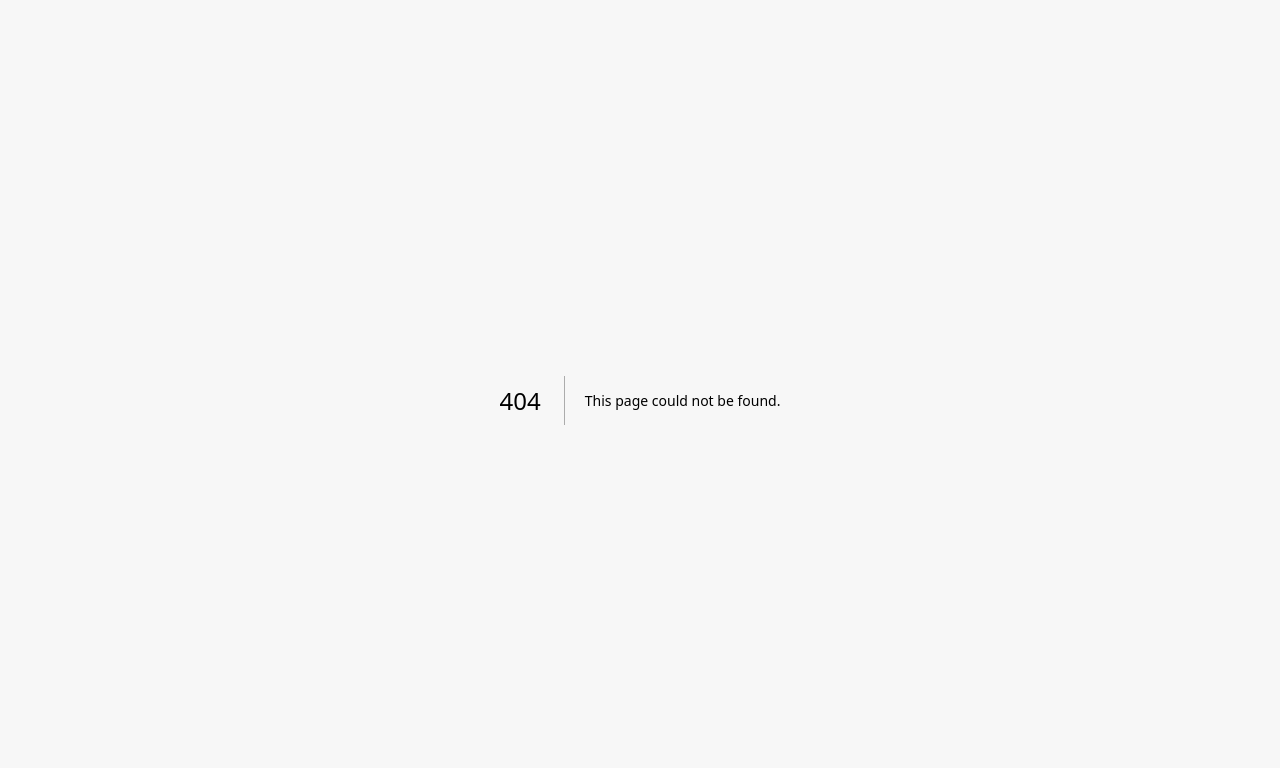
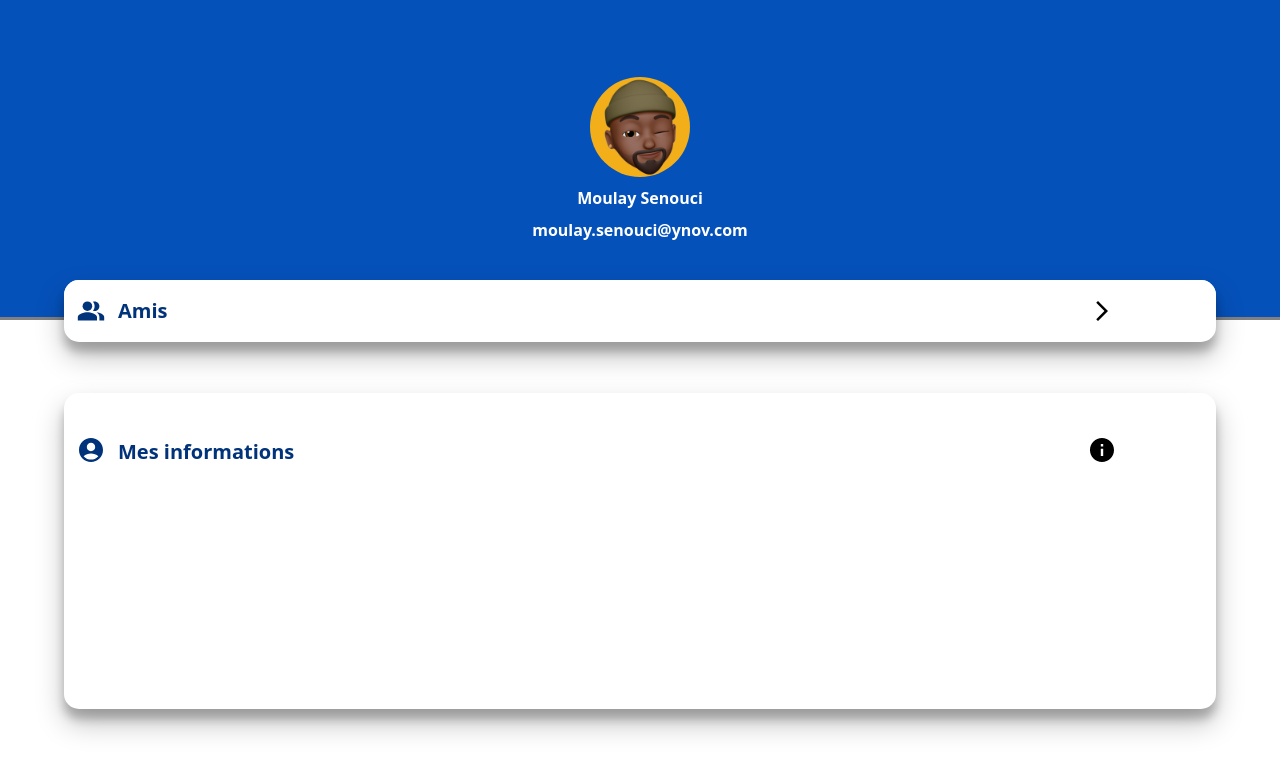
Before and after one commit to Synopsiss31/Ybook, a Next.js app: page /profil in a window 1280 px wide. Before the commit this address had no page. Shown: the top 768 px of the page. Built offline with nearby package versions, Linux system fonts and the light colour scheme.

Commit message:
Avancement page profil

```diff
--- /dev/null
+++ b/src/components/profile/Profile.tsx
@@ -0,0 +1,46 @@
+import Image from "next/image";
+
+import style from "./profile.module.css";
+
+import img from "./profileimg.png";
+
+import Friend from "@mui/icons-material/PeopleAlt";
+import ArrowForwardIosIcon from "@mui/icons-material/ArrowForwardIos";
+import AccountCircleIcon from '@mui/icons-material/AccountCircle';
+import InfoIcon from '@mui/icons-material/Info';
+function Profile() {
+  return (
+    <div className={style.container}>
+      <div className={style.profil}>
+        <div className={style.profilinfo}>
+          <Image className={style.img} src={img} alt="img" />
+          <span className={style.username}>Moulay Senouci</span>
+          <span className={style.email}>moulay.senouci@ynov.com</span>
+        </div>
+      </div>
+      <div className={style.information}>
+        <div className={style.friend}>
+          <div className={style.myfriend}>
+            <Friend className={style.muicon} />
+            <span className={style.title}>Amis</span>
+          </div>
+          <div className={style.rightfirend}>
+            <ArrowForwardIosIcon className={style.muifleche} />
+          </div>
+        </div>
+        <div className={style.account}>
+          <div className={style.myaccount}>
+            <div className={style.headeraccount}></div>
+            <AccountCircleIcon className={style.muicon} />
+            <span className={style.title}>Mes informations</span>
+          </div>
+          <div className={style.rightaccount}>
+            <InfoIcon className={style.muiinfo} />
+          </div>
+        </div>
+      </div>
+    </div>
+  );
+}
+
+export default Profile;
--- /dev/null
+++ b/src/components/profile/profile.module.css
@@ -0,0 +1,127 @@
+
+
+.container{
+    display: flex;
+    flex-direction: column;
+    justify-content: center;
+    align-items: center;
+    height: 100%;
+    border-radius: 10px;
+    background-color: white;
+    font-family: system-ui, -apple-system, BlinkMacSystemFont, 'Segoe UI', Roboto, Oxygen, Ubuntu, Cantarell, 'Open Sans', 'Helvetica Neue', sans-serif;
+}
+.profil{
+    display: flex;
+    flex-direction: column;
+    height: 40%;
+    width: 100%;
+    background-color: white;
+    align-items: center;
+
+}
+.profilinfo{
+    background-color: rgb(5, 81, 186);
+    display: flex;
+    flex-direction: column;
+    height: 100%;
+    width: 100%;
+    align-items: center;
+    justify-content: center;
+    border-bottom: solid grey;
+}
+
+.img{
+    width: 100px;
+    height: 100px;
+    border-radius: 50%;
+}
+
+
+.username{
+    padding: 10px;
+    color: rgb(255, 255, 255);
+    font-weight: bold;
+}
+.email{
+    color: rgb(255, 255, 255);
+    font-weight: bold;
+}
+
+.information{
+    display: flex;
+    flex-direction: column;
+    position: relative;
+    bottom: 40px;
+    height: 60%;
+    width: 90%;
+    background-color: white;
+    border-radius: 15px;
+}
+
+.friend{
+    display: flex;
+    flex-direction: row;
+    bottom: 40px;
+    height: 16%;
+    width: 100%;
+    box-shadow: rgba(0, 0, 0, 0.25) 0px 14px 28px, rgba(0, 0, 0, 0.22) 0px 10px 10px;
+    background-color: white;
+    border-radius: 15px;
+    margin-bottom: 4vw;
+}
+
+.myfriend{
+    display: flex;
+    width: 80%;
+    align-items: center;
+    margin-left: 15px;
+}
+
+
+.title{
+    font-size: 20px;
+    color: rgb(0, 51, 122);
+    font-weight: bold;
+    margin-left: 15px;
+}
+
+.muicon {
+    transform: scale(1.2);
+    color: rgb(0, 51, 122);
+  }
+
+.rightfirend{
+    display: flex;
+    width: 20%;
+    align-items: center;
+    justify-content: center;
+}
+
+
+.account{
+    display: flex;
+    flex-direction: row;
+    height: 70%;
+    width: 100%;
+    box-shadow: rgba(0, 0, 0, 0.25) 0px 14px 28px, rgba(0, 0, 0, 0.22) 0px 10px 10px;
+    background-color: white;
+    border-radius: 15px;
+    margin-bottom: 4vw;
+    padding-top: 3.5vw;
+}
+
+.myaccount{
+    display: flex;
+    width: 80%;
+    margin-left: 15px;
+}
+
+.rightaccount{
+    display: flex;
+    width: 20%;
+    justify-content: center;
+}
+
+.muiinfo {
+    transform: scale(1.2);
+  }
--- /dev/null
+++ b/src/pages/profil.tsx
@@ -0,0 +1,11 @@
+import Authenticated from '@/layouts/Authenticated';
+import Profile from '../components/profile/Profile';
+function profil() {
+    return (
+
+        <Profile/>
+
+    );
+}
+
+export default profil;
```
Also changed, not shown: src/components/profile/profileimg.png (added).
